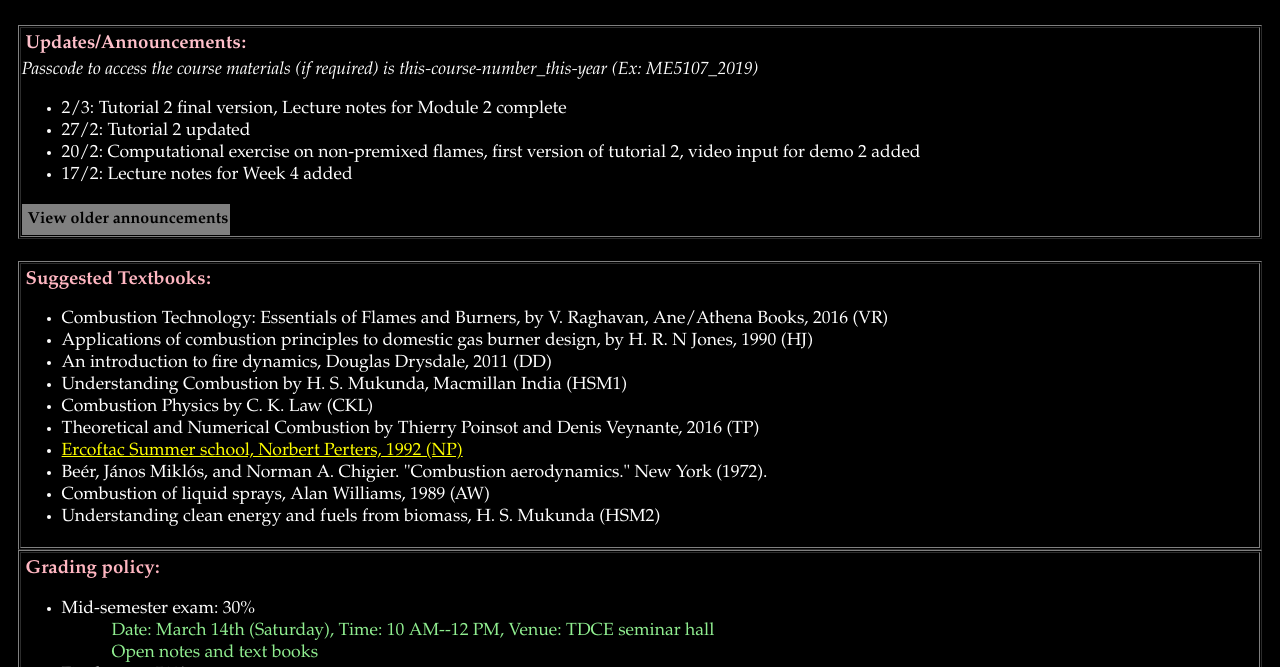
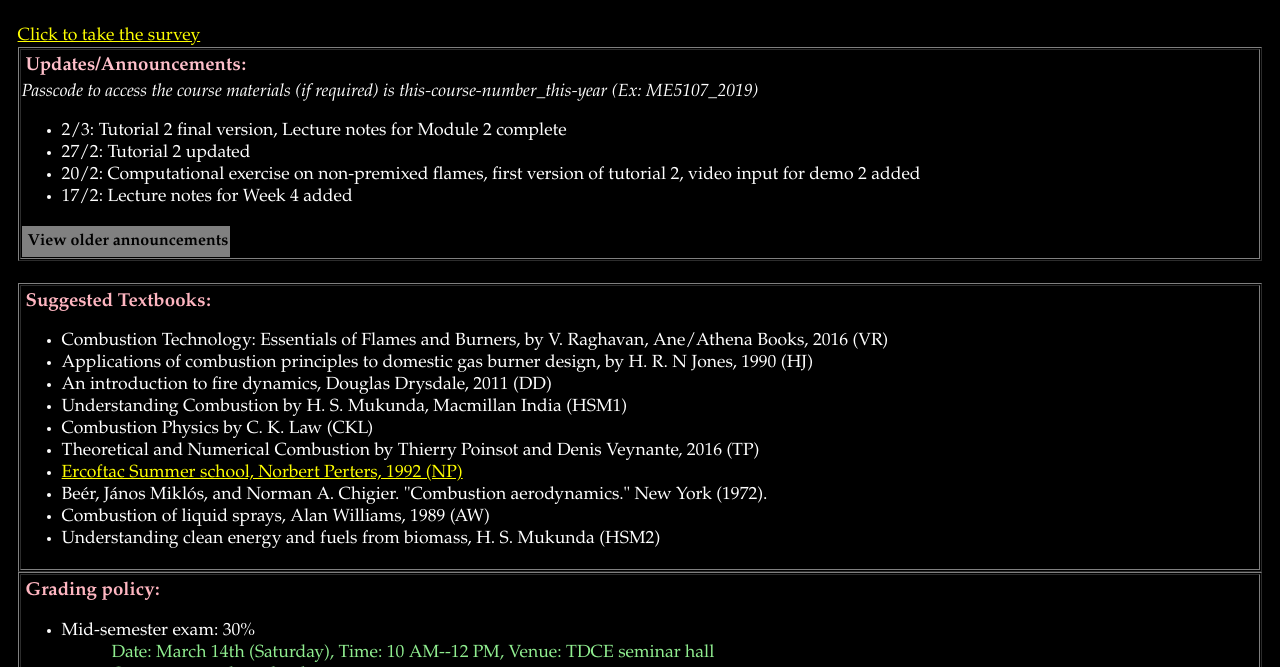
Before and after one commit to krithikasivaram/krithikasivaram.github.io, a Jekyll site: the page teaching/ME6166_Jan_May_2020.html, which Jekyll copies as it is, in a window 1280 px wide and 900 px high, scrolled down 418 px, cut to the strip 233-900 px from the top of the window. Built offline with Jekyll 4.4.1, drawn with Linux system fonts in a browser that asks for light colours.

Commit message:
survey add

```diff
--- a/teaching/ME6166_Jan_May_2020.html
+++ b/teaching/ME6166_Jan_May_2020.html
@@ -101,6 +101,10 @@ p
   <center><a href="./Flyer_Jan_May_2020.jpg" target="_blank">View course flyer</a></center><br>
 
 <center> <iframe src="https://docs.google.com/forms/d/e/1FAIpQLSflmazMV061cQovIJfcNHLWq14tHeoHHTjErjSA3D3FmXrtEw/viewform?embedded=true" width="640" height="500" frameborder="0" marginheight="0" marginwidth="0">Loading…</iframe> </center>
+
+<br>
+<a href="https://docs.google.com/forms/d/e/1FAIpQLSflmazMV061cQovIJfcNHLWq14tHeoHHTjErjSA3D3FmXrtEw/viewform?usp=sf_link"> Click to take the survey</a>
+
 
 <!-- <center>For a glimpse of the course content, check out the <a href="./ME6166_Jan_May_2019.html" target="_blank">website for the class offered last time</a>.</center><br> -->
 <br>
```
